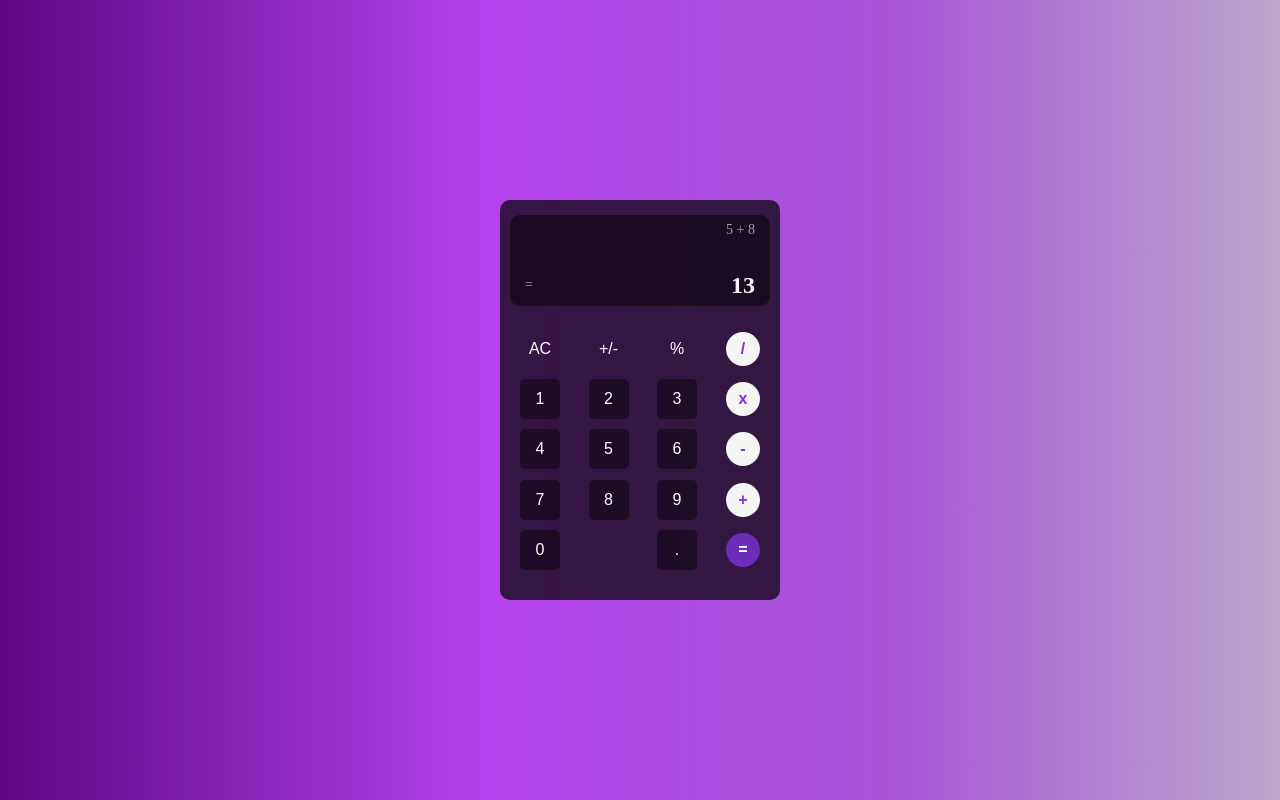
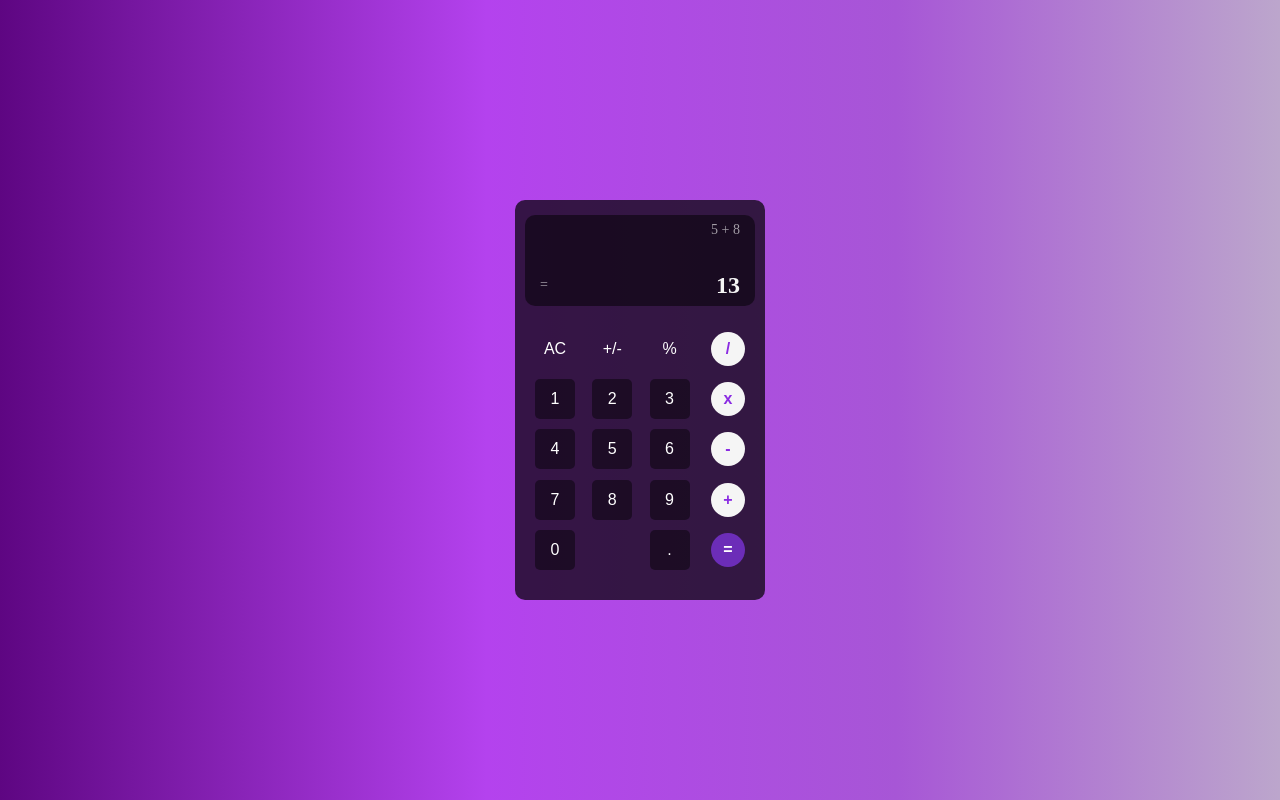
Before and after one commit to danyel-dev/calculator-web, a plain HTML site: page index.html in a window 1280 px wide. Drawn offline with Linux system fonts and the light colour scheme.

Commit message:
update width of calculator

```diff
--- a/style.css
+++ b/style.css
@@ -15,7 +15,7 @@ div#container {
 }
 
 main#calculator {
-    width: 280px;
+    width: 250px;
     height: 400px;
     background-color: rgba(0, 0, 0, 0.7);
     border-radius: 10px;
```
